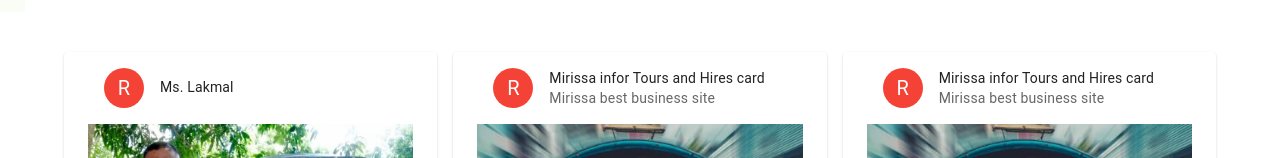
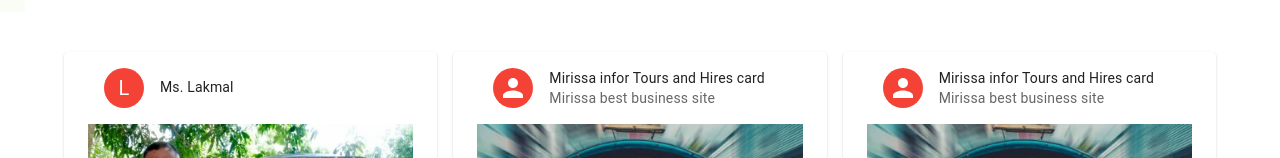
Before and after one commit to KAMADUSHKA/MirissaInforNew, a React (Create React App) app: page /ToursAndHires in a window 1280 px wide. Shown: the part 617-775 px from the top of the page. Built offline with nearby package versions, Linux system fonts and the light colour scheme.

Commit message:
update card

```diff
--- a/src/Pages/ToursAndHires.js
+++ b/src/Pages/ToursAndHires.js
@@ -40,6 +40,7 @@ const CardData = [
     cardSubName: "",
     link: "https://www.google.com/maps/embed?pb=!1m18!1m12!1m3!1d3968.2745983449754!2d80.4708050741119!3d5.956855329490534!2m3!1f0!2f0!3f0!3m2!1i1024!2i768!4f13.1!3m3!1m2!1s0x3ae13fc6ee1bf711%3A0xe1bfa6ccb0ea10b!2sMirissa!5e0!3m2!1sen!2slk!4v1721060011284!5m2!1sen!2slk",
     call:"+94779716434",
+    logoImage:"L",
     WhatsApp:"+94779716434",
     date:"2024/07/18"
   },
@@ -123,7 +124,7 @@ export default function ToursAndHires() {
         <CardHeader
           avatar={
             <Avatar sx={{ bgcolor: red[500] }} aria-label="recipe">
-              R
+              {item.logoImage}
             </Avatar>
           }
           // action={
```
